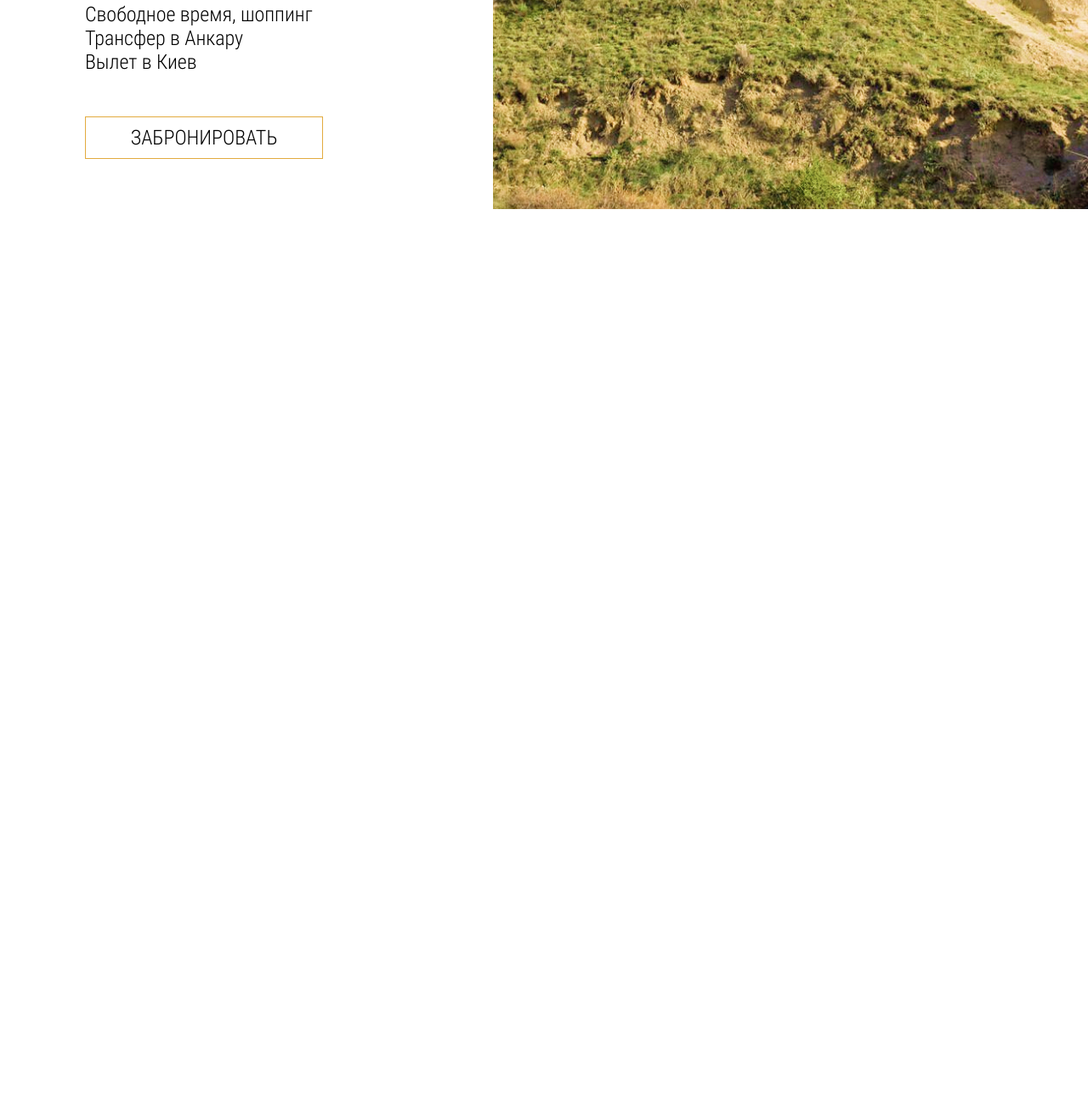
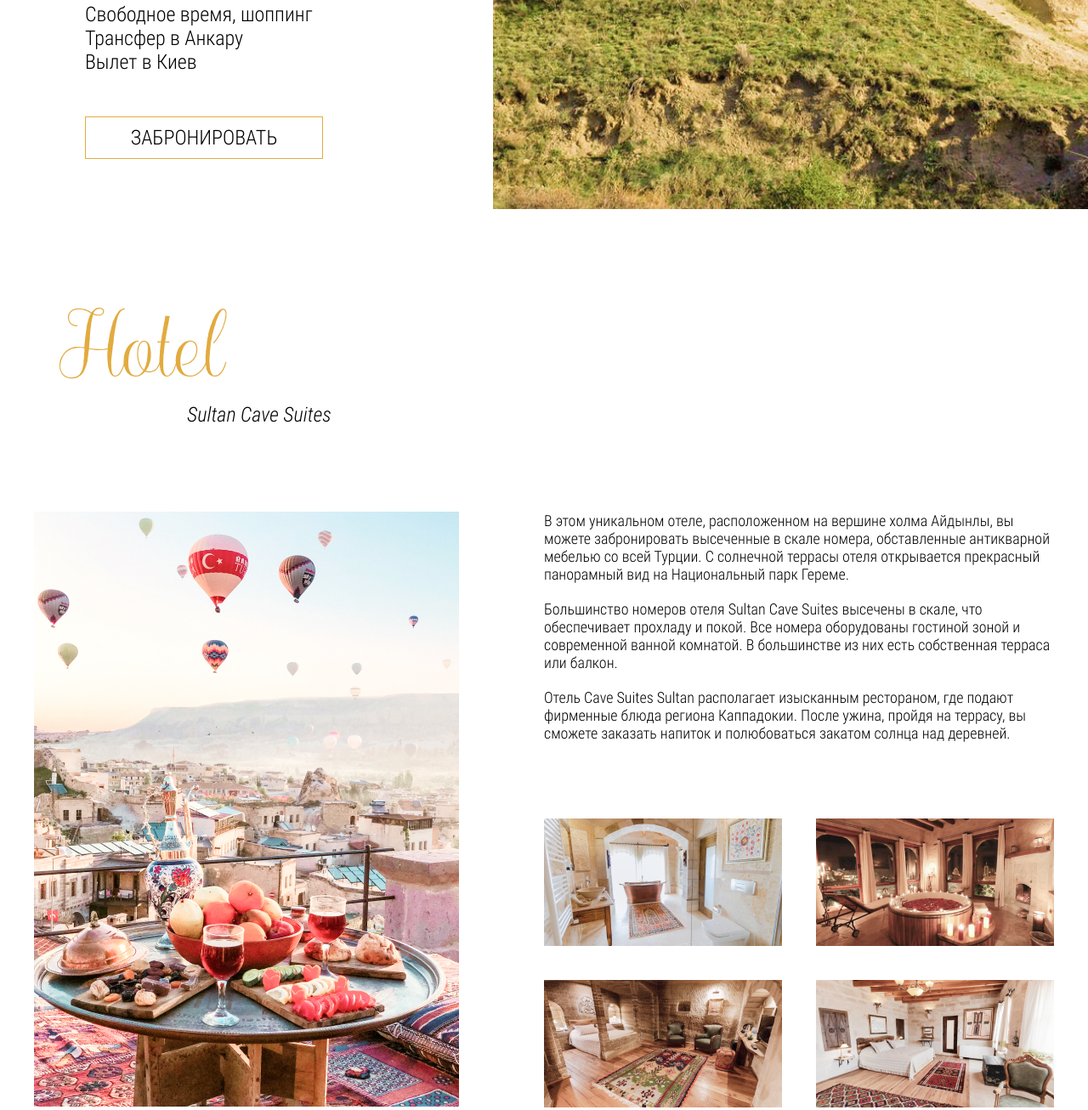
Before and after one commit to LysiukOleksandr/Cappadocia-landing-page, a website: page app/index.html in a window 1280 px wide. Shown: the part 2905-4211 px from the top of the page at 85% size. Before the commit the page ends 3151 px from the top, so only its background shows below. Drawn offline with Linux system fonts and the light colour scheme.

Commit message:
hotel section

```diff
--- a/app/index.html
+++ b/app/index.html
@@ -237,6 +237,48 @@
         </div>
       </div>
     </section>
+
+    <section class="hotel">
+      <div class="container">
+        <div class="hotel__top">
+          <h2 class="hotel__title title">Hotel</h2>
+          <p class="hotel__subtitle subtitle">Sultan Cave Suites</p>
+        </div>
+        <div class="hotel__content">
+          <div class="hotel__img">
+            <img src="./img/Hotel-big-img.jpg" alt="hotel-big-img" />
+          </div>
+          <div class="hotel__info">
+            <p class="hotel__text">
+              В этом уникальном отеле, расположенном на вершине холма Айдынлы,
+              вы можете забронировать высеченные в скале номера, обставленные
+              антикварной мебелью со всей Турции. С солнечной террасы отеля
+              открывается прекрасный панорамный вид на Национальный парк Гереме.
+            </p>
+            <p class="hotel__text">
+              Большинство номеров отеля Sultan Cave Suites высечены в скале, что
+              обеспечивает прохладу и покой. Все номера оборудованы гостиной
+              зоной и современной ванной комнатой. В большинстве из них есть
+              собственная терраса или балкон.
+            </p>
+            <p class="hotel__text">
+              Отель Cave Suites Sultan располагает изысканным рестораном, где
+              подают фирменные блюда региона Каппадокии. После ужина, пройдя на
+              террасу, вы сможете заказать напиток и полюбоваться закатом солнца
+              над деревней.
+            </p>
+
+            <div class="hotel__gallery">
+              <img src="./img/hotel-img-1.jpg" alt="hotel-1" />
+              <img src="./img/hotel-img-2.jpg" alt="hotel-2" />
+              <img src="./img/hotel-img-3.jpg" alt="hotel-3" />
+              <img src="./img/hotel-img-4.jpg" alt="hotel-4" />
+            </div>
+          </div>
+        </div>
+      </div>
+    </section>
+
     <script src="js/main.js"></script>
   </body>
 </html>
--- a/app/scss/style.scss
+++ b/app/scss/style.scss
@@ -228,6 +228,7 @@ body {
   text-transform: uppercase;
   font-size: 24px;
   line-height: 28px;
+  cursor: pointer;
   &:hover {
     background: $yellow;
     color: $white;
@@ -555,9 +556,13 @@ body {
   }
 }
 
+//our trip
+
 .our-trip {
   padding-top: 150px;
-
+  @media screen and(max-width:1010px) {
+    padding-top: 50px;
+  }
   &__title {
     max-width: 330px;
   }
@@ -665,3 +670,82 @@ body {
     }
   }
 }
+
+//hotel
+
+.hotel {
+  padding-top: 100px;
+  &__top {
+  }
+  &__title {
+    max-width: 210px;
+    @media screen and(max-width:620px) {
+      margin: 0 auto;
+    }
+  }
+
+  &__subtitle {
+    max-width: 175px;
+  }
+
+  &__content {
+    display: flex;
+    justify-content: space-between;
+    margin-top: 100px;
+    @media screen and(max-width:880px) {
+      flex-direction: column;
+      align-items: center;
+      justify-content: center;
+    }
+    @media screen and(max-width:620px) {
+      margin-top: 30px;
+    }
+  }
+  &__img {
+    margin-right: 100px;
+    @media screen and(max-width:1200px) {
+      margin-right: 20px;
+    }
+    @media screen and(max-width:620px) {
+      display: none;
+    }
+  }
+  &__info {
+  }
+  &__text {
+    max-width: 600px;
+    margin-bottom: 20px;
+    @media screen and(max-width:880px) {
+      text-align: center;
+      margin: 0 auto;
+      margin-top: 20px;
+    }
+    @media screen and(max-width:400px) {
+      padding: 0 20px;
+    }
+  }
+  &__gallery {
+    margin-top: 50px;
+    display: flex;
+    justify-content: space-between;
+    flex-wrap: wrap;
+    @media screen and(max-width:1120px) {
+      flex-direction: column;
+      align-items: center;
+    }
+    @media screen and(max-width:880px) {
+      flex-direction: row;
+      justify-content: center;
+    }
+    img {
+      margin-top: 40px;
+      max-width: 280px;
+      @media screen and(max-width:1120px) {
+        margin-top: 20px;
+      }
+      @media screen and(max-width:880px) {
+        margin: 20px;
+      }
+    }
+  }
+}
```
Also changed, not shown: app/css/style.min.css, app/img/Hotel-big-img.jpg (added), app/img/hotel-img-1.jpg (added), app/img/hotel-img-2.jpg (added), app/img/hotel-img-3.jpg (added), app/img/hotel-img-4.jpg (added), 1 other file.
